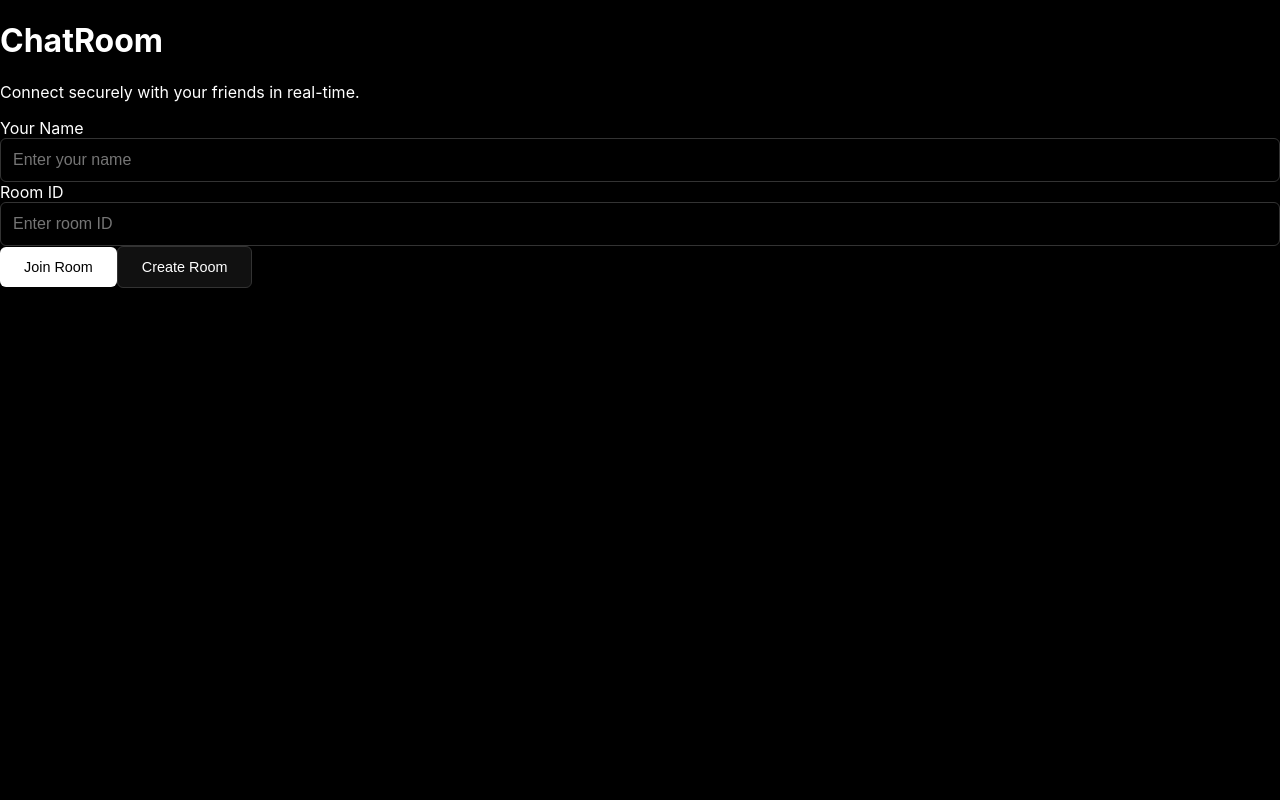
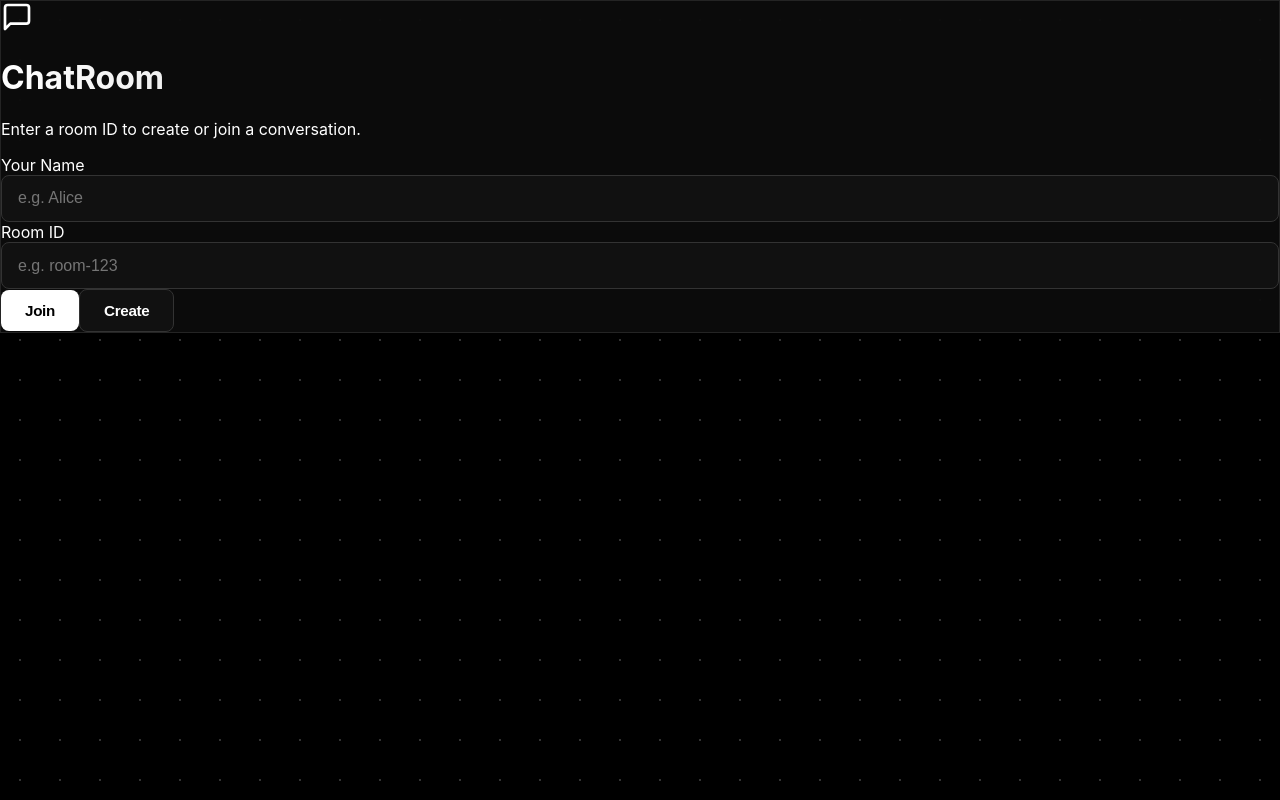
Before and after one commit to Shivkumardhakad/chat-app, a React (Vite) app in the folder client/: page / in a window 1280 px wide. Built offline with nearby package versions, Linux system fonts and the light colour scheme.

Commit message:
some changes take place

```diff
--- a/client/src/components/JoinCreateChat.jsx
+++ b/client/src/components/JoinCreateChat.jsx
@@ -1,5 +1,4 @@
 import React, { useState } from "react";
-import chatIcon from "../assets/speech-bubble.png"; // Placeholder
 import { toast } from "react-hot-toast";
 import { createRoomApi, joinChatApi } from "../services/RoomService";
 import { useChatContext } from "../context/ChatContext";
@@ -22,8 +21,8 @@ const JoinCreateChat = () => {
     }
 
     function validateForm() {
-        if (detail.roomId === "" || detail.userName === "") {
-            toast.error("Invalid Input");
+        if (detail.roomId.trim() === "" || detail.userName.trim() === "") {
+            toast.error("Please fill in all fields");
             return false;
         }
         return true;
@@ -33,7 +32,7 @@ const JoinCreateChat = () => {
         if (validateForm()) {
             try {
                 const room = await joinChatApi(detail.roomId);
-                toast.success("Joined..");
+                toast.success(`Joined room: ${room.roomId}`);
                 setCurrentUser(detail.userName);
                 setRoomId(room.roomId);
                 setConnected(true);
@@ -42,9 +41,8 @@ const JoinCreateChat = () => {
                 if (error.response?.status === 400) {
                     toast.error(error.response.data);
                 } else {
-                    toast.error("Error in joining room");
+                    toast.error("Room not found or error occurred");
                 }
-                console.log(error);
             }
         }
     }
@@ -53,8 +51,7 @@ const JoinCreateChat = () => {
         if (validateForm()) {
             try {
                 const response = await createRoomApi(detail.roomId);
-                console.log(response);
-                toast.success("Room Created Successfully !!");
+                toast.success("Room created successfully!");
                 setCurrentUser(detail.userName);
                 setRoomId(response.roomId);
                 setConnected(true);
@@ -63,29 +60,36 @@ const JoinCreateChat = () => {
                 if (error.response?.status === 400) {
                     toast.error("Room already exists!");
                 } else {
-                    toast.error("Error in creating room");
+                    toast.error("Error creating room");
                 }
-                console.log(error);
             }
         }
     }
 
     return (
-        <div className="min-h-screen flex items-center justify-center animate-fade-in">
-            <div className="p-10 border border-[var(--accents-2)] rounded-2xl w-full max-w-md bg-[var(--accents-1)] shadow-2xl flex flex-col gap-6">
-                <div className="text-center">
-                    {/* Adding a sleek header instead of image */}
-                    <h1 className="text-4xl font-extrabold tracking-tight mb-2 bg-gradient-to-r from-[var(--foreground)] to-[var(--accents-5)] bg-clip-text text-transparent">
+        <div className="min-h-screen flex items-center justify-center relative overflow-hidden">
+            {/* Background blobs for premium feel */}
+            <div className="absolute top-[-20%] left-[-10%] w-[500px] h-[500px] bg-blue-600/20 rounded-full blur-[100px] pointer-events-none"></div>
+            <div className="absolute bottom-[-20%] right-[-10%] w-[500px] h-[500px] bg-purple-600/20 rounded-full blur-[100px] pointer-events-none"></div>
+
+            <div className="glass p-10 rounded-3xl w-full max-w-md shadow-glow flex flex-col gap-8 animate-fade-in z-10 border border-[var(--accents-2)]">
+                <div className="text-center space-y-2">
+                    <div className="inline-block p-3 rounded-2xl bg-[var(--accents-1)] mb-2 shadow-inner border border-[var(--accents-2)]">
+                        <svg xmlns="http://www.w3.org/2000/svg" width="32" height="32" viewBox="0 0 24 24" fill="none" stroke="currentColor" strokeWidth="2" strokeLinecap="round" strokeLinejoin="round" className="text-[var(--foreground)]">
+                            <path d="M21 15a2 2 0 0 1-2 2H7l-4 4V5a2 2 0 0 1 2-2h14a2 2 0 0 1 2 2z"></path>
+                        </svg>
+                    </div>
+                    <h1 className="text-4xl font-extrabold tracking-tighter text-gradient">
                         ChatRoom
                     </h1>
-                    <p className="text-[var(--accents-5)]">
-                        Connect securely with your friends in real-time.
+                    <p className="text-[var(--accents-5)] text-sm font-medium">
+                        Enter a room ID to create or join a conversation.
                     </p>
                 </div>
 
-                <div className="space-y-4">
-                    <div className="flex flex-col gap-2">
-                        <label htmlFor="userName" className="text-sm font-medium text-[var(--accents-4)]">
+                <div className="space-y-5">
+                    <div className="space-y-2 group">
+                        <label htmlFor="userName" className="text-xs font-semibold text-[var(--accents-5)] uppercase tracking-wider group-focus-within:text-[var(--foreground)] transition-colors">
                             Your Name
                         </label>
                         <input
@@ -94,13 +98,13 @@ const JoinCreateChat = () => {
                             type="text"
                             id="userName"
                             name="userName"
-                            placeholder="Enter your name"
-                            className="w-full transition-all focus:ring-2 focus:ring-[var(--foreground)] focus:border-transparent"
+                            placeholder="e.g. Alice"
+                            className="bg-[var(--accents-1)]/50 focus:bg-[var(--background)] transition-all"
                         />
                     </div>
 
-                    <div className="flex flex-col gap-2">
-                        <label htmlFor="roomId" className="text-sm font-medium text-[var(--accents-4)]">
+                    <div className="space-y-2 group">
+                        <label htmlFor="roomId" className="text-xs font-semibold text-[var(--accents-5)] uppercase tracking-wider group-focus-within:text-[var(--foreground)] transition-colors">
                             Room ID
                         </label>
                         <input
@@ -109,24 +113,24 @@ const JoinCreateChat = () => {
                             value={detail.roomId}
                             type="text"
                             id="roomId"
-                            placeholder="Enter room ID"
-                            className="w-full transition-all focus:ring-2 focus:ring-[var(--foreground)] focus:border-transparent"
+                            placeholder="e.g. room-123"
+                            className="bg-[var(--accents-1)]/50 focus:bg-[var(--background)] transition-all font-mono"
                         />
                     </div>
                 </div>
 
-                <div className="flex gap-3 justify-center mt-4">
+                <div className="flex gap-3 pt-2">
                     <button
                         onClick={joinChat}
-                        className="flex-1 bg-[var(--success)] hover:bg-blue-600 text-white font-bold py-3 px-4 rounded-lg transition duration-200 transform hover:scale-[1.02]"
+                        className="flex-1 bg-[var(--foreground)] text-[var(--background)] hover:bg-[var(--accents-7)] font-bold py-3.5"
                     >
-                        Join Room
+                        Join
                     </button>
                     <button
                         onClick={createRoom}
-                        className="flex-1 secondary font-bold py-3 px-4 rounded-lg transition duration-200 transform hover:scale-[1.02]"
+                        className="flex-1 secondary py-3.5"
                     >
-                        Create Room
+                        Create
                     </button>
                 </div>
             </div>
--- a/client/src/index.css
+++ b/client/src/index.css
@@ -10,10 +10,17 @@
   --accents-7: #eaeaea;
   --accents-8: #fafafa;
   --success: #0070f3;
-  --error: #ff0000;
-  /* Vercel Red usually matches error */
+  --success-light: #3291ff;
+  --success-dark: #003e8a;
+  --error: #e00;
+  --error-light: #ff1a1a;
+  --warning: #f5a623;
   --font-sans: "Inter", -apple-system, BlinkMacSystemFont, "Segoe UI", "Roboto", "Oxygen", "Ubuntu", "Cantarell", "Fira Sans", "Droid Sans", "Helvetica Neue", sans-serif;
-  --radius: 6px;
+  --radius: 8px;
+  --shadow-sm: 0 5px 10px rgba(0, 0, 0, 0.12);
+  --shadow-md: 0 8px 30px rgba(0, 0, 0, 0.12);
+  --shadow-lg: 0 30px 60px rgba(0, 0, 0, 0.12);
+  --shadow-glow: 0 0 50px -10px rgba(255, 255, 255, 0.15);
 }
 
 body {
@@ -24,6 +31,8 @@ body {
   color: var(--foreground);
   -webkit-font-smoothing: antialiased;
   -moz-osx-font-smoothing: grayscale;
+  background-image: radial-gradient(#333 1px, transparent 0);
+  background-size: 40px 40px;
 }
 
 * {
@@ -35,16 +44,18 @@ button {
   border: none;
   background: var(--foreground);
   color: var(--background);
-  font-weight: 500;
+  font-weight: 600;
   padding: 0.75rem 1.5rem;
   border-radius: var(--radius);
-  transition: all 0.2s ease;
-  font-size: 0.9rem;
+  transition: all 0.2s cubic-bezier(0.25, 0.46, 0.45, 0.94);
+  font-size: 0.95rem;
+  letter-spacing: -0.02em;
 }
 
 button:hover {
   background: var(--accents-7);
-  transform: translateY(-1px);
+  transform: translateY(-2px);
+  box-shadow: 0 5px 15px rgba(255, 255, 255, 0.1);
 }
 
 button:active {
@@ -59,23 +70,25 @@ button.secondary {
 
 button.secondary:hover {
   border-color: var(--foreground);
+  color: var(--foreground);
   background: var(--accents-1);
 }
 
 input {
-  background: var(--background);
+  background: var(--accents-1);
   border: 1px solid var(--accents-2);
   color: var(--foreground);
-  padding: 0.75rem;
+  padding: 0.85rem 1rem;
   border-radius: var(--radius);
   font-size: 1rem;
   width: 100%;
-  transition: border-color 0.2s ease;
+  transition: all 0.2s ease;
   outline: none;
 }
 
 input:focus {
   border-color: var(--foreground);
+  box-shadow: 0 0 0 2px var(--accents-2);
 }
 
 .container {
@@ -84,37 +97,64 @@ input:focus {
   padding: 0 1rem;
 }
 
+/* Glassmorphism utility */
+.glass {
+  background: rgba(17, 17, 17, 0.7);
+  backdrop-filter: blur(20px);
+  -webkit-backdrop-filter: blur(20px);
+  border: 1px solid rgba(255, 255, 255, 0.1);
+}
+
 /* Animations */
 @keyframes fadeIn {
   from {
     opacity: 0;
-    transform: translateY(10px);
+    transform: translateY(20px) scale(0.98);
   }
 
   to {
     opacity: 1;
-    transform: translateY(0);
+    transform: translateY(0) scale(1);
   }
 }
 
 .animate-fade-in {
-  animation: fadeIn 0.4s ease-out forwards;
+  animation: fadeIn 0.5s cubic-bezier(0.16, 1, 0.3, 1) forwards;
+}
+
+/* Staggered animation delays */
+.delay-100 {
+  animation-delay: 100ms;
+}
+
+.delay-200 {
+  animation-delay: 200ms;
+}
+
+.delay-300 {
+  animation-delay: 300ms;
 }
 
 /* Scrollbar */
 ::-webkit-scrollbar {
-  width: 8px;
+  width: 6px;
 }
 
 ::-webkit-scrollbar-track {
-  background: var(--background);
+  background: transparent;
 }
 
 ::-webkit-scrollbar-thumb {
-  background: var(--accents-2);
+  background: var(--accents-3);
   border-radius: 4px;
 }
 
 ::-webkit-scrollbar-thumb:hover {
-  background: var(--accents-3);
+  background: var(--accents-4);
 }
+
+.text-gradient {
+  background: linear-gradient(to right, #fff, #888);
+  -webkit-background-clip: text;
+  -webkit-text-fill-color: transparent;
+}
```
Also changed, not shown: client/src/components/ChatPage.jsx (+68 -22 lines).
